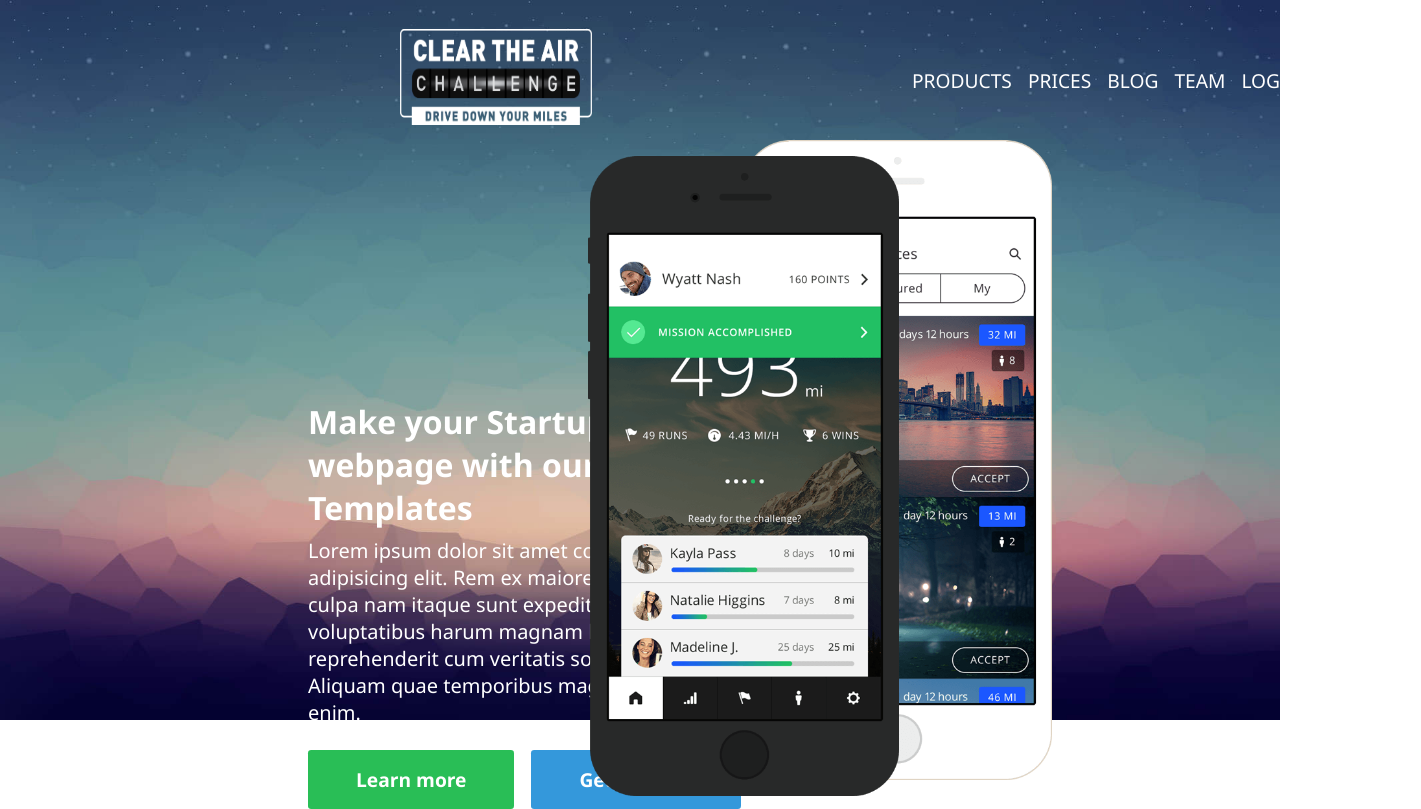
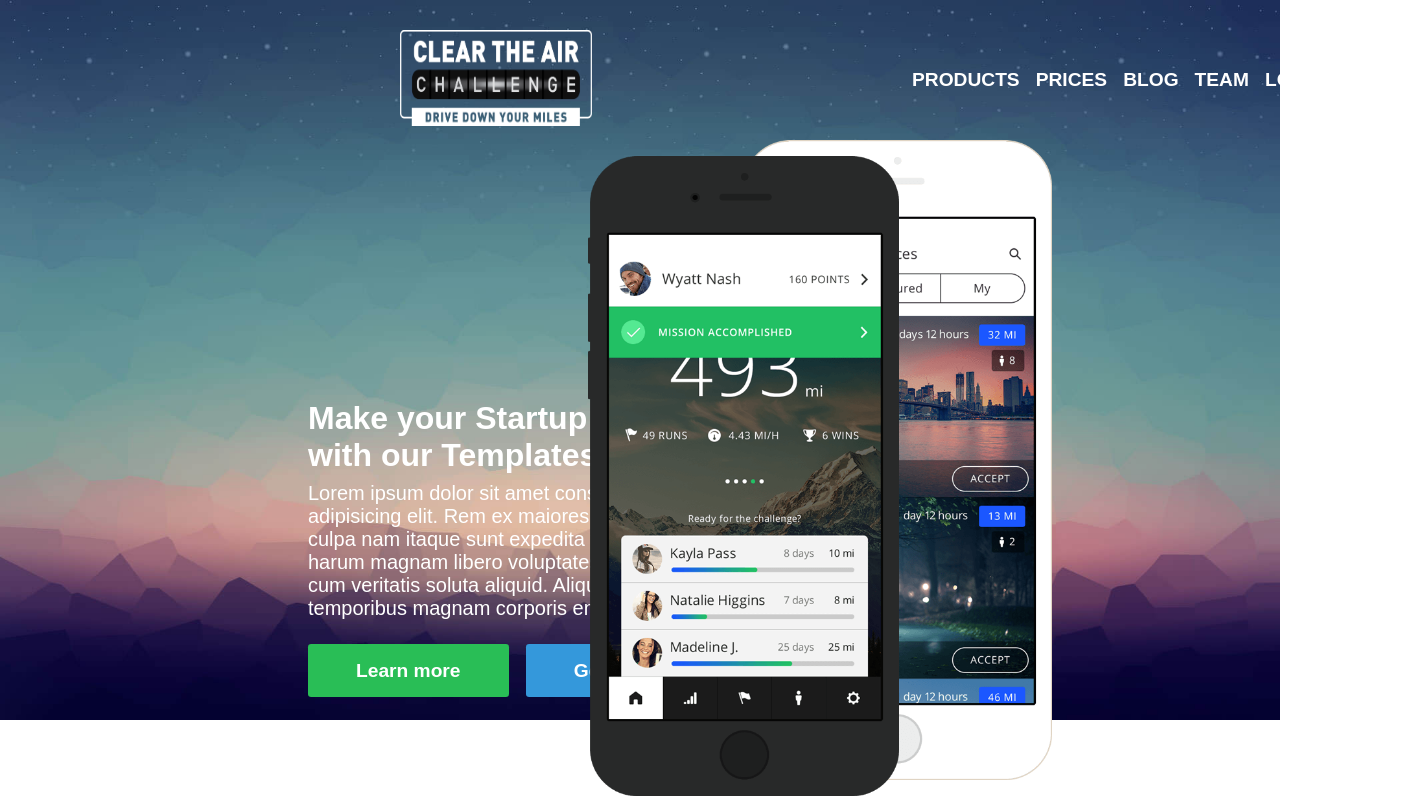
Before and after one commit to vincenzoarena/clearsample, a plain HTML site: page index.html in a window 1280 px wide. Shown: the whole page, 1421 px wide, since content can reach past the window. Drawn offline with Linux system fonts and the light colour scheme.

Commit message:
2022-01-28 - Fixed Header and Main, but still not responsive and with new font - Update 006

```diff
--- a/css/home.css
+++ b/css/home.css
@@ -68,14 +68,12 @@ main {
     display: flex;
     justify-content: space-around;
     align-items: center;
-    /* border: darkred 2px dashed; */
     top: 10rem;
 }
 
 .letters {
     display: flex;
     flex-direction: column;
-    /* border: 2px solid yellow; */
     width: 35vw;
     height: 15vh;
     margin-left: 15rem;
--- a/css/menu.css
+++ b/css/menu.css
@@ -5,8 +5,8 @@ header {
     height: 15vh;
     width: 100vw;
     /* margin-top: 5rem; */
-    /* border: 2px red dashed; */
     /* z-index: 1; */
+    font-weight: bolder;
   }
   nav div{
     display: flex;
--- a/css/var.css
+++ b/css/var.css
@@ -3,5 +3,5 @@
     --font-color: white;
     --bg-img: url(../img/bg_001.jpg);
     --logo-img: url(../img/logo_001.png);
-    --font-app: 'Segoe UI', Tahoma, Geneva, Verdana, sans-serif;
+    --font-app: Arial, Helvetica, sans-serif;
 }
```
